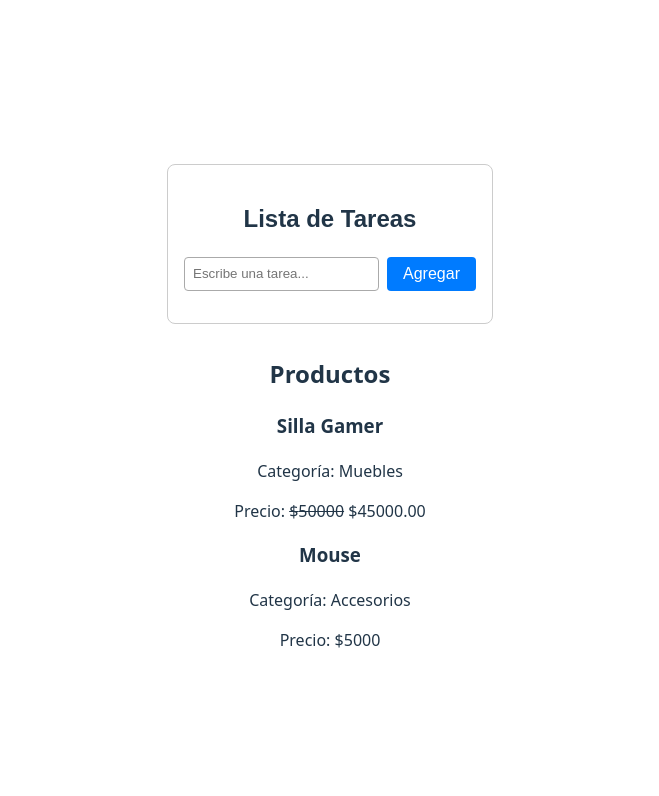
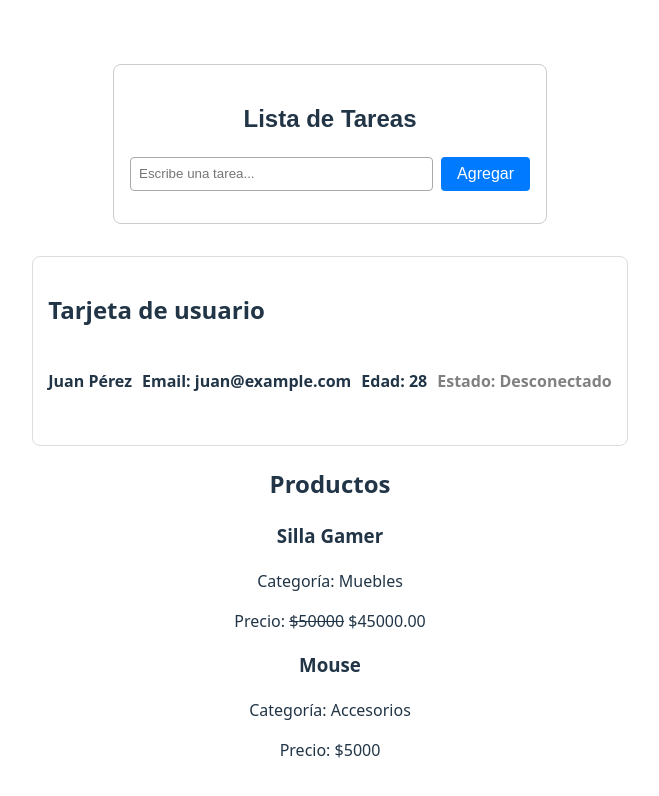
Before and after one commit to mrmetapod2/clase10_fullstack_react, a React (Vite) app: page / in a window 1280 px wide. Shown: the top 796 px of the page, without its empty margins (310-969 px from the left). Built offline with nearby package versions, Linux system fonts and the light colour scheme.

Commit message:
Consigna 1 completa

```diff
--- a/src/App.jsx
+++ b/src/App.jsx
@@ -1,13 +1,19 @@
 import './App.css'
 import ListaTareas from './components/ListaTareas'
 import Producto from './components/Producto'
+import TarjetaUsuario from './components/TarjetaUsuario'
 
 function App() {
 
   return (
     <>
       <ListaTareas />
-
+      <TarjetaUsuario
+      name="Juan Pérez"
+      email="juan@example.com"
+      age={28}
+      isOnline={false}
+      />
       <h2>Productos</h2>
       <Producto
         name="Silla Gamer"
--- a/src/components/TarjetaUsuario.jsx
+++ b/src/components/TarjetaUsuario.jsx
@@ -1,16 +1,24 @@
 import "../MisComponentes.css";
-export default function TarjetaUsuario() {
+export default function TarjetaUsuario({ name, email, age, isOnline }) {
     //codigo funcioal del componente aca
   return (
+    <>
     <div className="user-card">
       <h2 className="user-header">Tarjeta de usuario</h2>
       <div className="user-header">
-        aca hay que añadir la tarjeta de usuario
+
+        <h4>{name}</h4>
+        <h4>Email: {email}</h4>
+        <h4>Edad: {age}</h4>
+        <h4 className={isOnline ? "online" : "offline"}>Estado: {isOnline ? "En línea" : "Desconectado"}</h4>
+
       </div>
       <ul>
 
       </ul>
 
     </div>
+    </>
+
   )
 }
```
